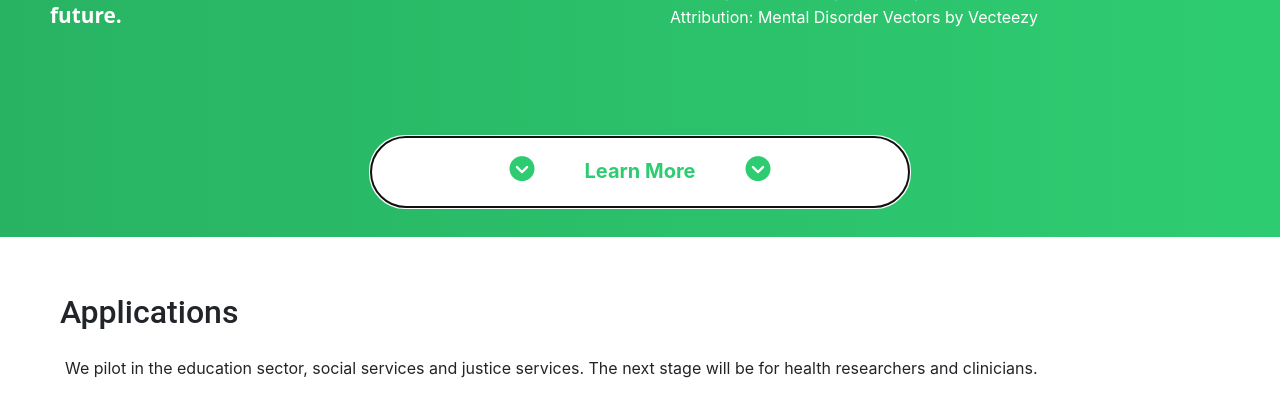
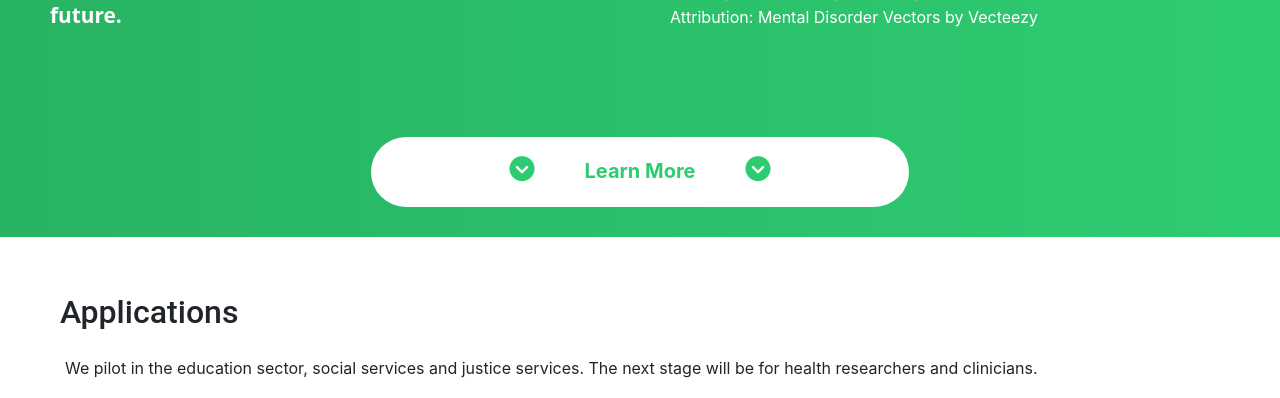
Before and after one commit to pkdc/thymynd, a PHP site: page / in a window 1280 px wide, with the restyled element focused. Shown: the part 636-1034 px from the top of the page. Run offline with PHP 8.4, Linux system fonts and the light colour scheme; some libraries are stand-ins or nearby versions.

Commit message:
removed the outline when the btn is focused

```diff
--- a/css/stylesheet.css
+++ b/css/stylesheet.css
@@ -116,8 +116,16 @@ figcaption a {
   transition: background-color 0.3s ease;
 }
 
+#expand-form-btn:focus {
+  outline: none;
+}
+
 .form {
   display: none;
+}
+
+.form-btn:focus {
+  outline: none;
 }
 
 .contact_form {
@@ -211,8 +219,6 @@ input[type="text"] {
     text-decoration: none;
     color: var(--thymynd-orange, orange);
   } */
-
-  /* screen size dependent */
 
   /* screen size dependent */
   #summary {
```
